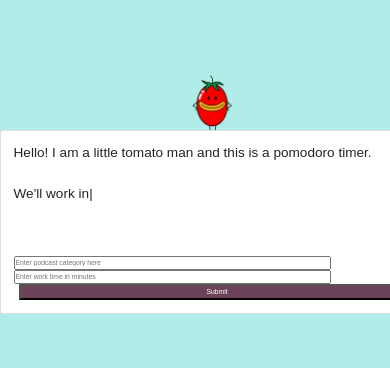
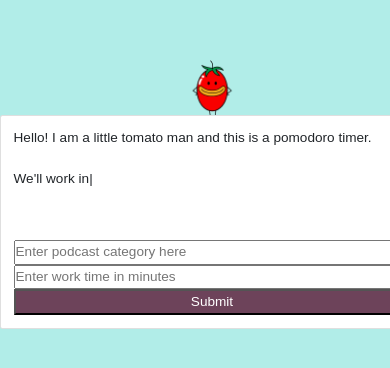
Before and after one commit to alexiscameronfrankel/foodie-focus, a React (Create React App) app: page / in a window 390 px wide. Shown: the part 228-596 px from the top of the page. Built offline with nearby package versions, Linux system fonts and the light colour scheme.

Commit message:
continue responsiveness

```diff
--- a/src/App.css
+++ b/src/App.css
@@ -254,8 +254,12 @@ form {
   font-size: 80%;
 }
 
+input {
+  width:80%;
+  margin:5px;
+}
 .card-body{
-  width: 450px;
+  width: 700px;
 }
 /*MEDIA QUERIES*/
 
@@ -271,11 +275,14 @@ form {
     width: 50vh;
   }
   form {
-    font-size: 40%;
+    /* font-size: 40%; */
     display: flex;
     flex-direction: column;
   }
   input{
   width:100%;
   }
+  .submit_button{
+    margin: 0 auto;
+  }
 }
--- a/src/components/Home.js
+++ b/src/components/Home.js
@@ -70,8 +70,8 @@ class Home extends Component {
                     {/* <label className="home-main_text">
                     </label> */}
 
-                        <input type="text" id="fname" name="name" onChange={this.handlePersonTyping} className="home-main_input" placeholder="Enter podcast category here" style={{width:'80%'}}/>
-                        <input type="number" id="fname" name="initialTime" onChange={this.handlePersonTyping} className="home-main_input" placeholder="Enter work time in minutes" style={{width:'80%'}}/>
+                        <input type="text" id="fname" name="name" onChange={this.handlePersonTyping} className="home-main_input" placeholder="Enter podcast category here"/>
+                        <input type="number" id="fname" name="initialTime" onChange={this.handlePersonTyping} className="home-main_input" placeholder="Enter work time in minutes"/>
                         {/* <Link to="/maintimer"><input type="submit" value="Submit" className="submit_button"/> </Link> */}
                         <input type="submit" value="Submit" className="submit_button"/>
 
```
